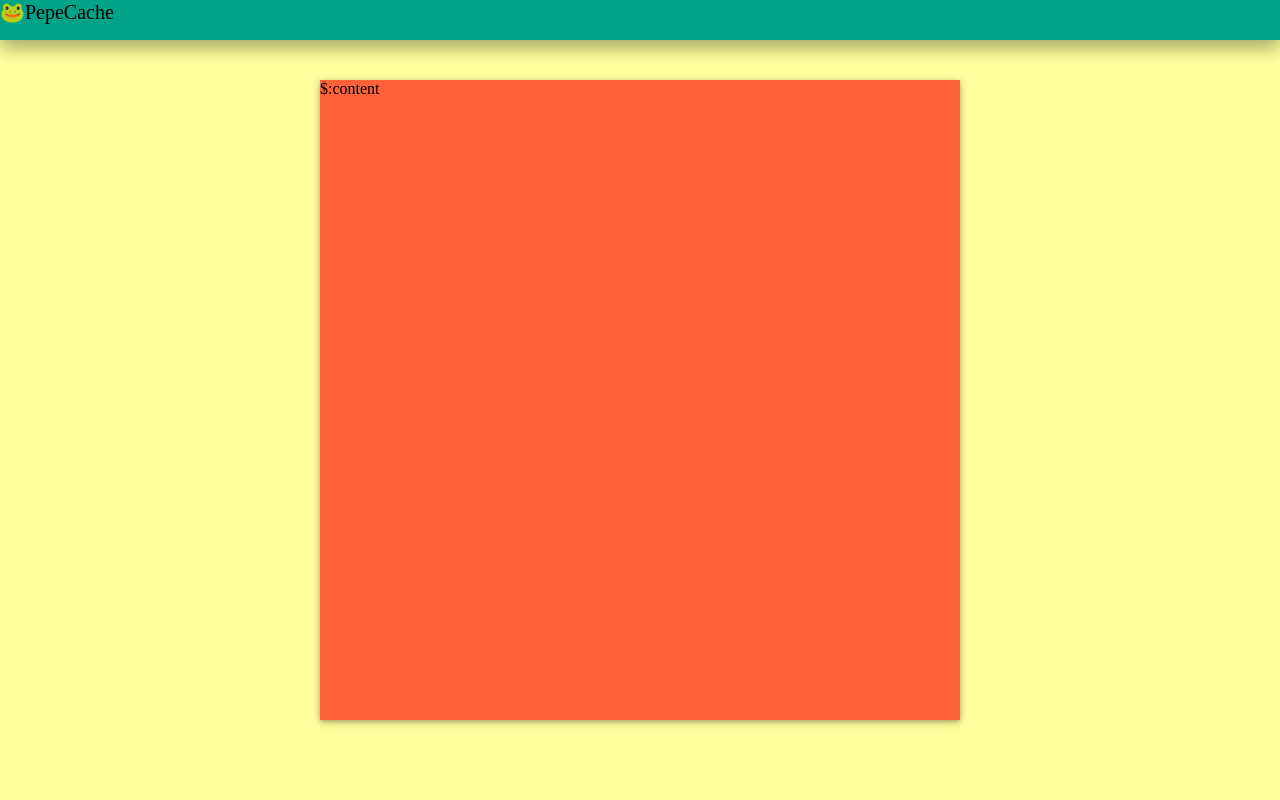
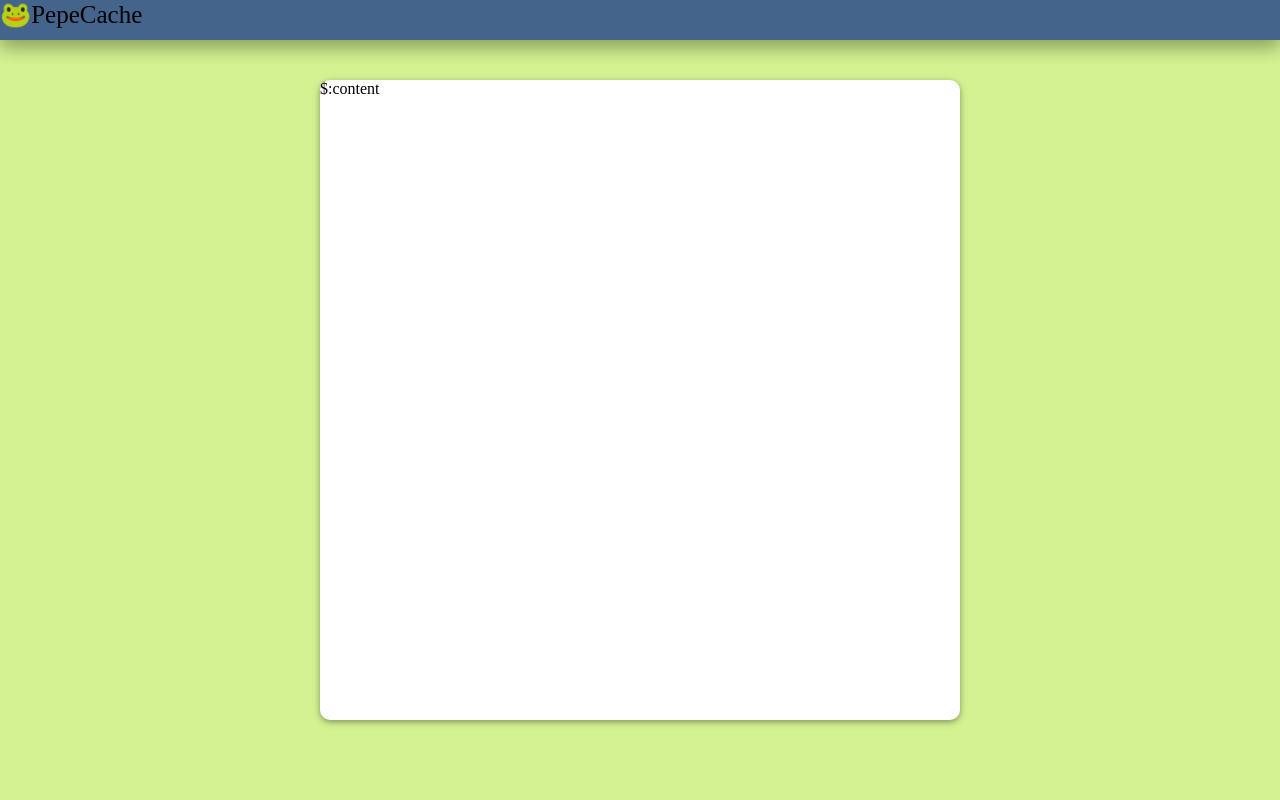
Before and after one commit to slevy16/webserver, a Python web app: template templates/layout.html in a window 1280 px wide. Run offline with Jinja, Linux system fonts and the light colour scheme; the template is opened without the code that fills it, so the values that code supplies are empty.

Commit message:
Make aesthetic changes

```diff
--- a/static/webserver.css
+++ b/static/webserver.css
@@ -1,14 +1,14 @@
 /*
 colors
-red: FF6138
-cream: FFFF9D
-light blue: BEEB9F
-mid blue: 79BD8F
-teal: 00A388
+blue: 173F73
+mid blue: 45648C
+pale blue: BBF2ED
+mid green: A6BF80
+pale green: D4F291
 */
 
 body{
-  background-color: #FFFF9D;
+  background-color: #D4F291;
   font-family: "futura";
 }
 
@@ -19,8 +19,8 @@
   top: 0%;
   width: 100%;
   height: 5%;
-  background-color: #00A388;
-  font-size: 20px;
+  background-color: #45648C;
+  font-size: 25px;
 }
 
 #contentbox{
@@ -29,7 +29,8 @@
   top: 10%;
   width: 50%;
   height: 80%;
-  background-color: #FF6138;
+  background-color: #FFFFFF;
+  border-radius: 10px;
 }
 
 #welcome {
```
